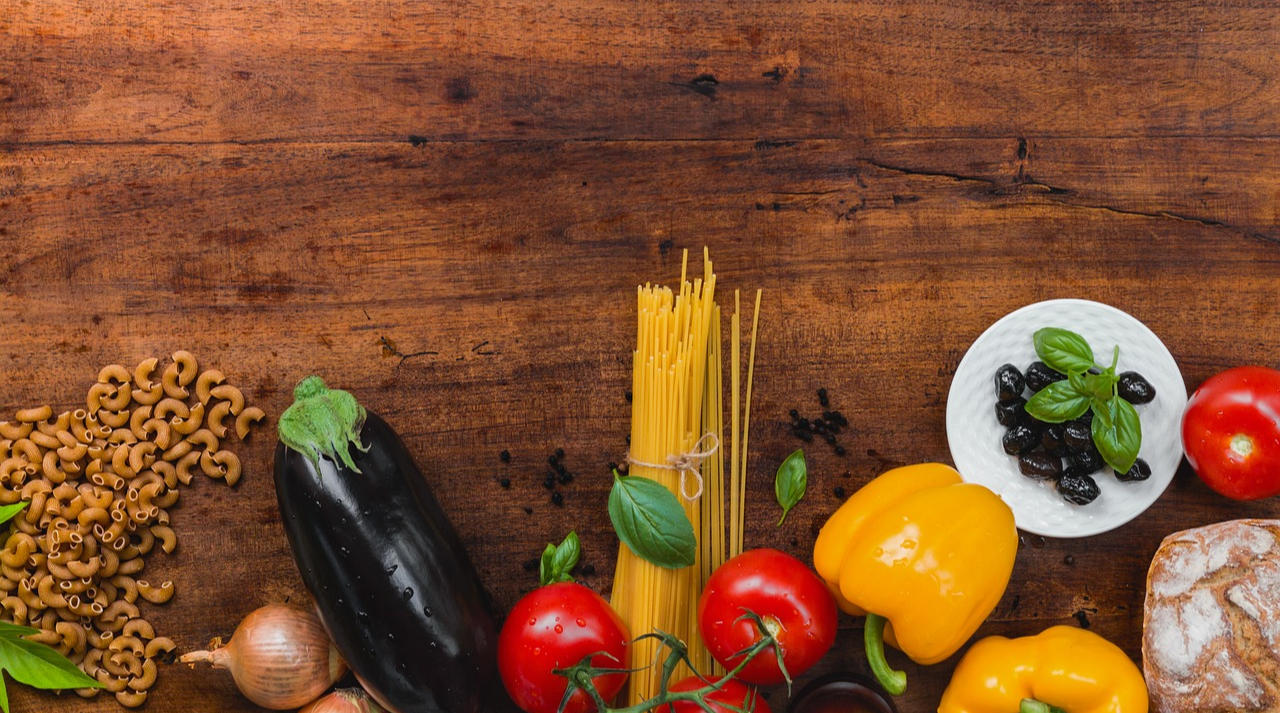
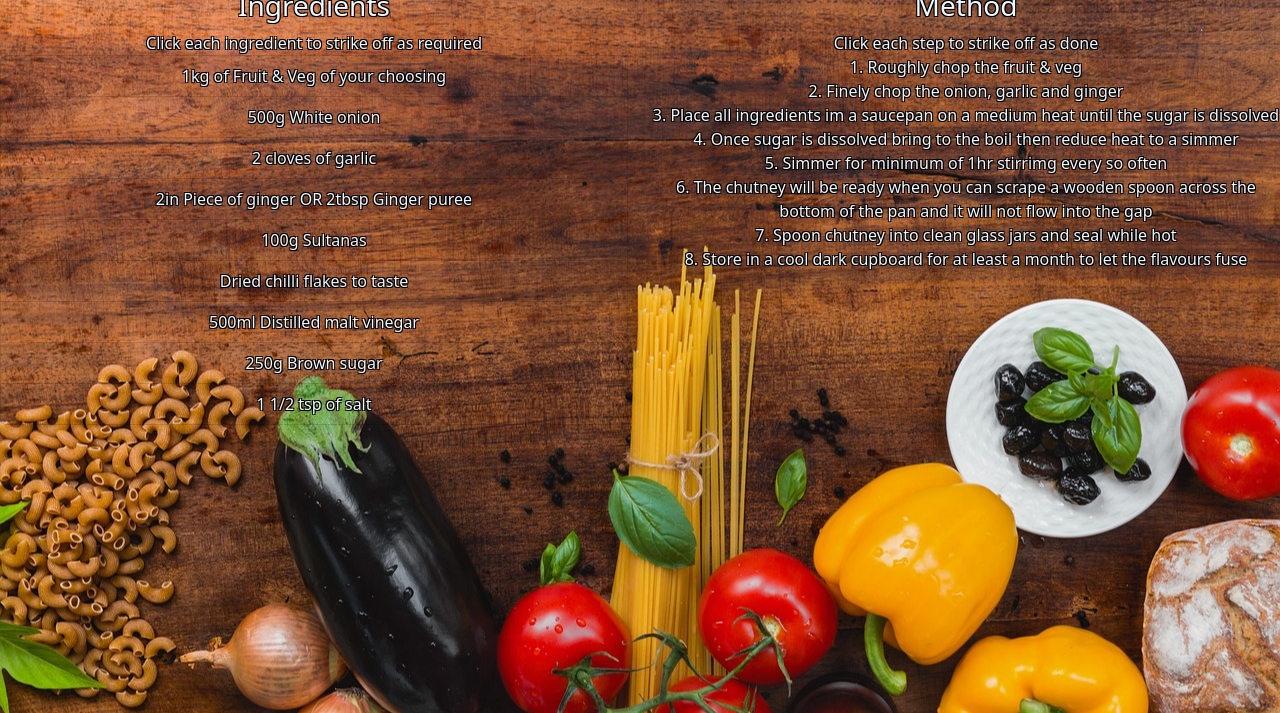
Before and after one commit to ctaylor83/cs50-homepage, a plain HTML site: page chutney.html in a window 1280 px wide. Shown: the part 143-856 px from the top of the page. Drawn offline with nearby package versions, Linux system fonts and the light colour scheme.

Commit message:
Finishing touches on pages prior to upload

```diff
--- a/chutney.html
+++ b/chutney.html
@@ -5,7 +5,7 @@
         <link href="https://cdn.jsdelivr.net/npm/bootstrap@5.2.3/dist/css/bootstrap.min.css" rel="stylesheet" integrity="sha384-rbsA2VBKQhggwzxH7pPCaAqO46MgnOM80zW1RWuH61DGLwZJEdK2Kadq2F9CUG65" crossorigin="anonymous">
         <script src="https://cdn.jsdelivr.net/npm/bootstrap@5.2.3/dist/js/bootstrap.bundle.min.js" integrity="sha384-kenU1KFdBIe4zVF0s0G1M5b4hcpxyD9F7jL+jjXkk+Q2h455rYXK/7HAuoJl+0I4" crossorigin="anonymous"></script>
         <link href="styles.css" rel="stylesheet">
-        <title>Recipes Main Page</title>
+        <title>Chutney Recipe</title>
     </head>
     <body>
         <!-- Navigation bar that should be static across all pages -->
@@ -31,10 +31,46 @@
       <!-- Adding in the hero section with a picture background & heading-->
       <section class="hero text-center">
         <div class="container">
-          <h1 class="text-center">Waffles</h1>
+          <h1 class="text-center">Fruit and Veg Chutney</h1>
 
         </div>
+
+        <div class="row">
+          <!-- Ingredients Column -->
+          <div class="col-md-6">
+              <h3>Ingredients</h3>
+              <h7>Click each ingredient to strike off as required</h7>
+              <ul id="ingredientsList" class="list-group">
+                  <li class="list-group-item" onclick="toggleComplete(this)">1kg of Fruit & Veg of your choosing</li>
+                  <li class="list-group-item" onclick="toggleComplete(this)">500g White onion</li>
+                  <li class="list-group-item" onclick="toggleComplete(this)">2 cloves of garlic</li>
+                  <li class="list-group-item" onclick="toggleComplete(this)">2in Piece of ginger OR 2tbsp Ginger puree</li>
+                  <li class="list-group-item" onclick="toggleComplete(this)">100g Sultanas</li>
+                  <li class="list-group-item" onclick="toggleComplete(this)">Dried chilli flakes to taste</li>
+                  <li class="list-group-item" onclick="toggleComplete(this)">500ml Distilled malt vinegar</li>
+                  <li class="list-group-item" onclick="toggleComplete(this)">250g Brown sugar</li>
+                  <li class="list-group-item" onclick="toggleComplete(this)">1 1/2 tsp of salt</li>
+              </ul>
+          </div>
+
+          <!-- Method Column -->
+          <div class="col-md-6">
+              <h3>Method</h3>
+              <h7>Click each step to strike off as done</h7>
+              <ul id="methodList">
+                  <li onclick="toggleComplete(this)">1. Roughly chop the fruit & veg</li>
+                  <li onclick="toggleComplete(this)">2. Finely chop the onion, garlic and ginger</li>
+                  <li onclick="toggleComplete(this)">3. Place all ingredients im a saucepan on a medium heat until the sugar is dissolved</li>
+                  <li onclick="toggleComplete(this)">4. Once sugar is dissolved bring to the boil then reduce heat to a simmer</li>
+                  <li onclick="toggleComplete(this)">5. Simmer for minimum of 1hr stirrimg every so often</li>
+                  <li onclick="toggleComplete(this)">6. The chutney will be ready when you can scrape a wooden spoon across the bottom of the pan and it will not flow into the gap</li>
+                  <li onclick="toggleComplete(this)">7. Spoon chutney into clean glass jars and seal while hot</li>
+                  <li onclick="toggleComplete(this)">8. Store in a cool dark cupboard for at least a month to let the flavours fuse</li>
+              </ul>
+          </div>
+      </div>
       </section>
-
+      <!-- Link to External JavaScript File -->
+      <script src="scripts.js"></script>
     </body>
 </html>
```
Also changed, not shown: waffles.html (+7 -7 lines).
